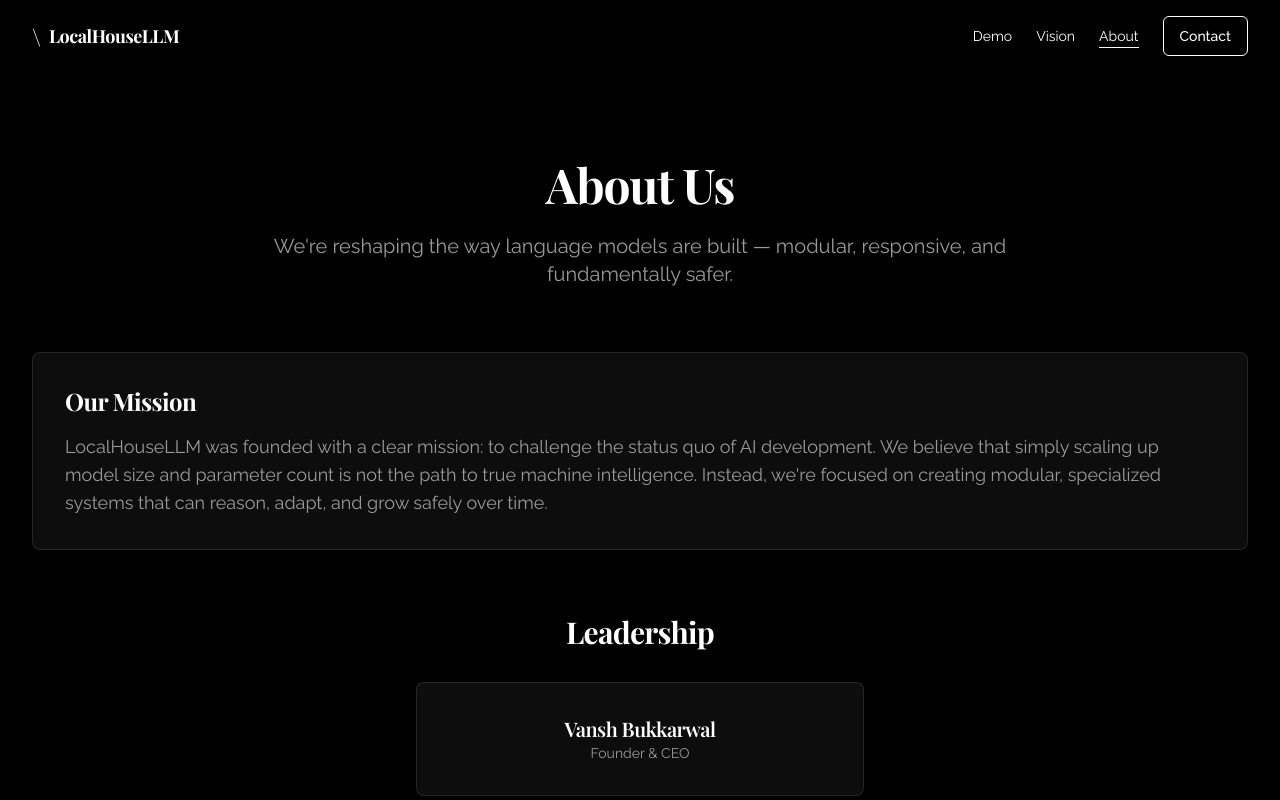
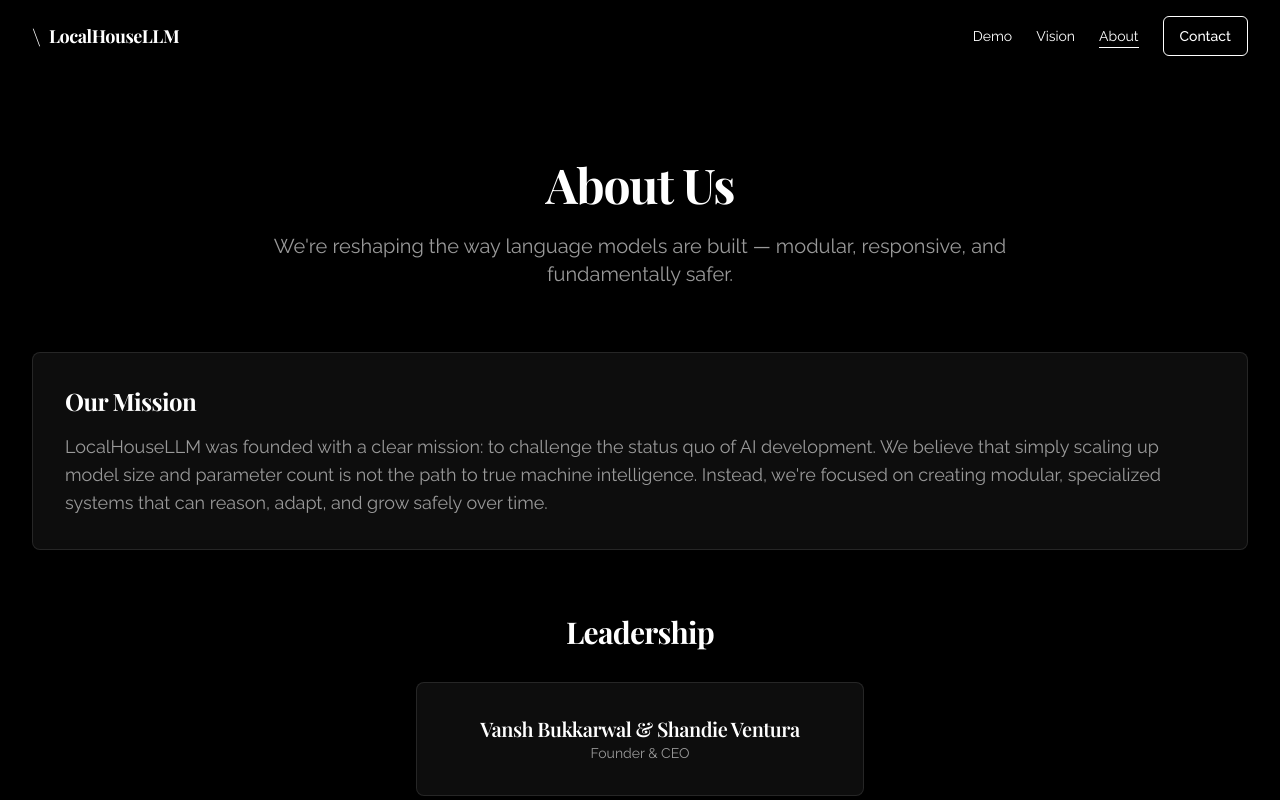
Before and after one commit to Vansh-synthetica/LocalHouseLLM, a React (Vite) app: page /about in a window 1280 px wide. Shown: the top 800 px of the page. Built offline with nearby package versions, Linux system fonts and the light colour scheme.

Commit message:
Update About.tsx

```diff
--- a/src/pages/About.tsx
+++ b/src/pages/About.tsx
@@ -30,7 +30,7 @@ const About = () => {
           <h2 className="text-3xl font-bold mb-8 text-center">Leadership</h2>
 
           <div className="glass hover-glow text-center p-8 mb-16 max-w-md mx-auto">
-            <h3 className="text-xl font-semibold">Vansh Bukkarwal</h3>
+            <h3 className="text-xl font-semibold">Vansh Bukkarwal & Shandie Ventura</h3>
             <p className="text-secondaryText">Founder & CEO</p>
           </div>
 
```
